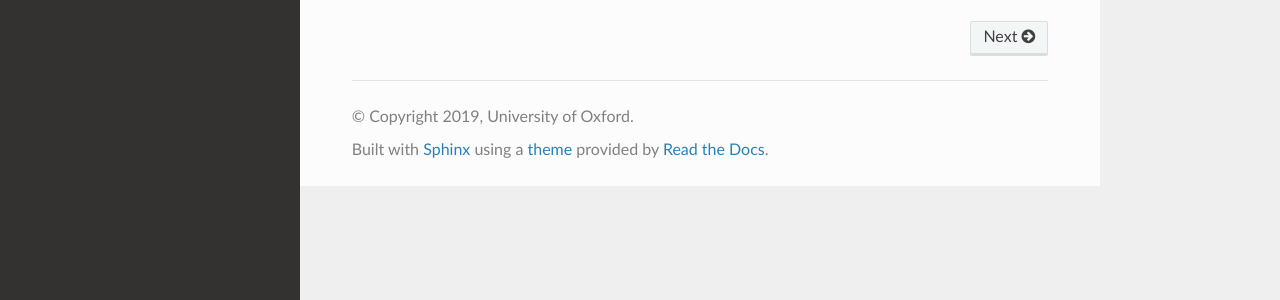
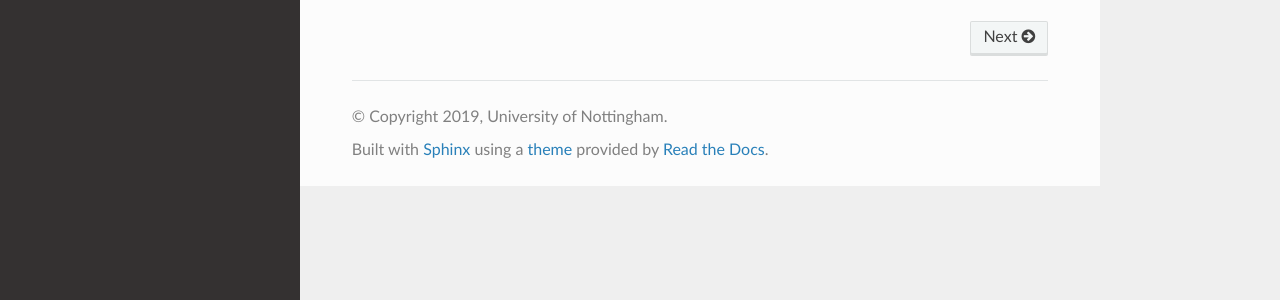
Before and after one commit to physimals/oxasl_deblur, a Sphinx documentation site: the page built from doc/index.rst, in a window 1280 px wide. Shown: the part 597-897 px from the top of the page. Built offline with Sphinx 7.4.7 and the Read the Docs theme 2.0.0, drawn with Linux system fonts in a browser that asks for light colours; pages that are not in the unit, such as notebooks, are missing from menus.

Commit message:
Update copyright notices to UoN

```diff
--- a/doc/conf.py
+++ b/doc/conf.py
@@ -20,7 +20,7 @@ templates_path = ['_templates']
 source_suffix = '.rst'
 master_doc = 'index'
 project = u'oxasl_deblur'
-copyright = u'2019, University of Oxford'
+copyright = u'2019, University of Nottingham'
 author = u'Martin Craig'
 build_dir = u"_build"
 
```
